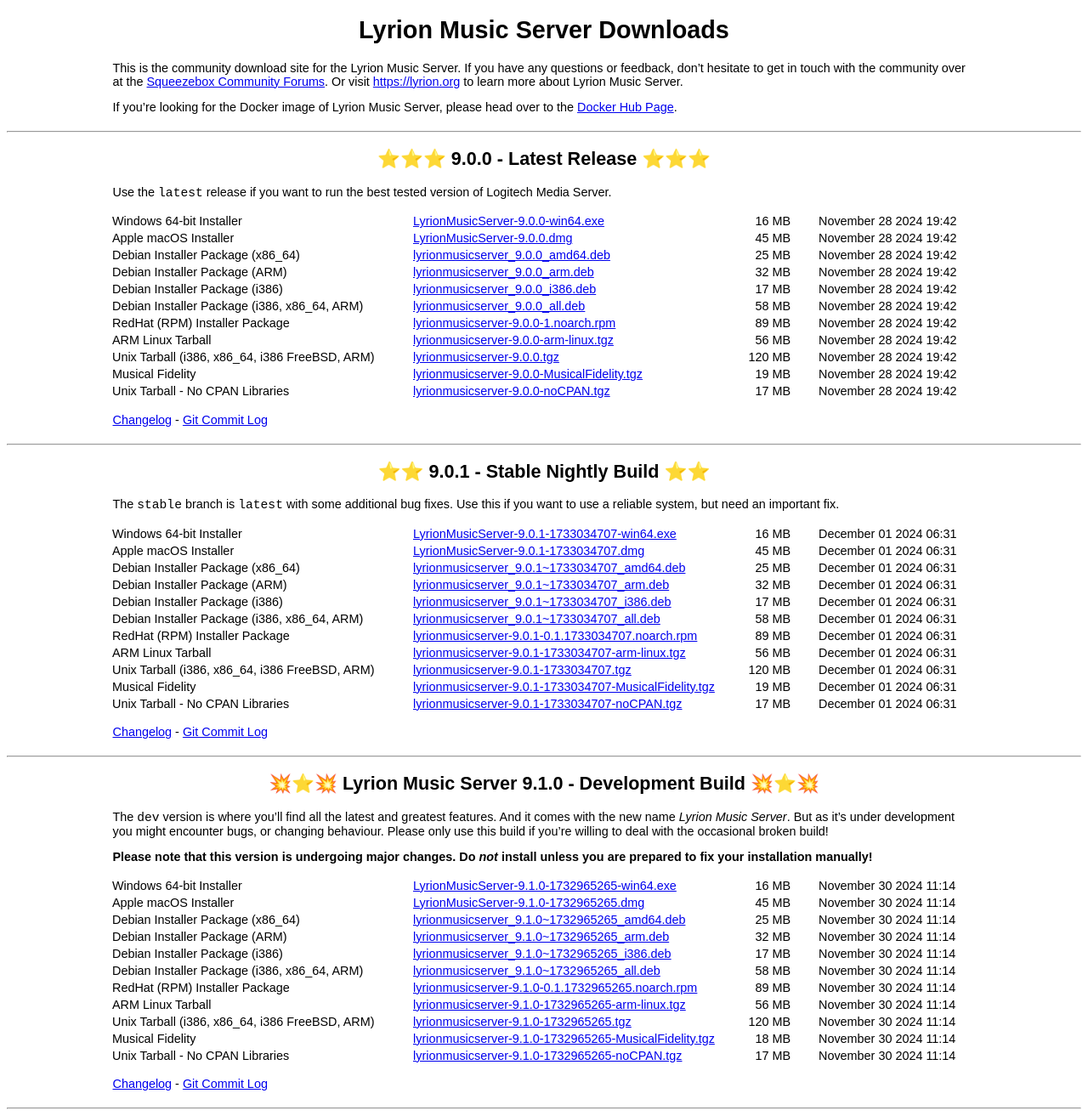
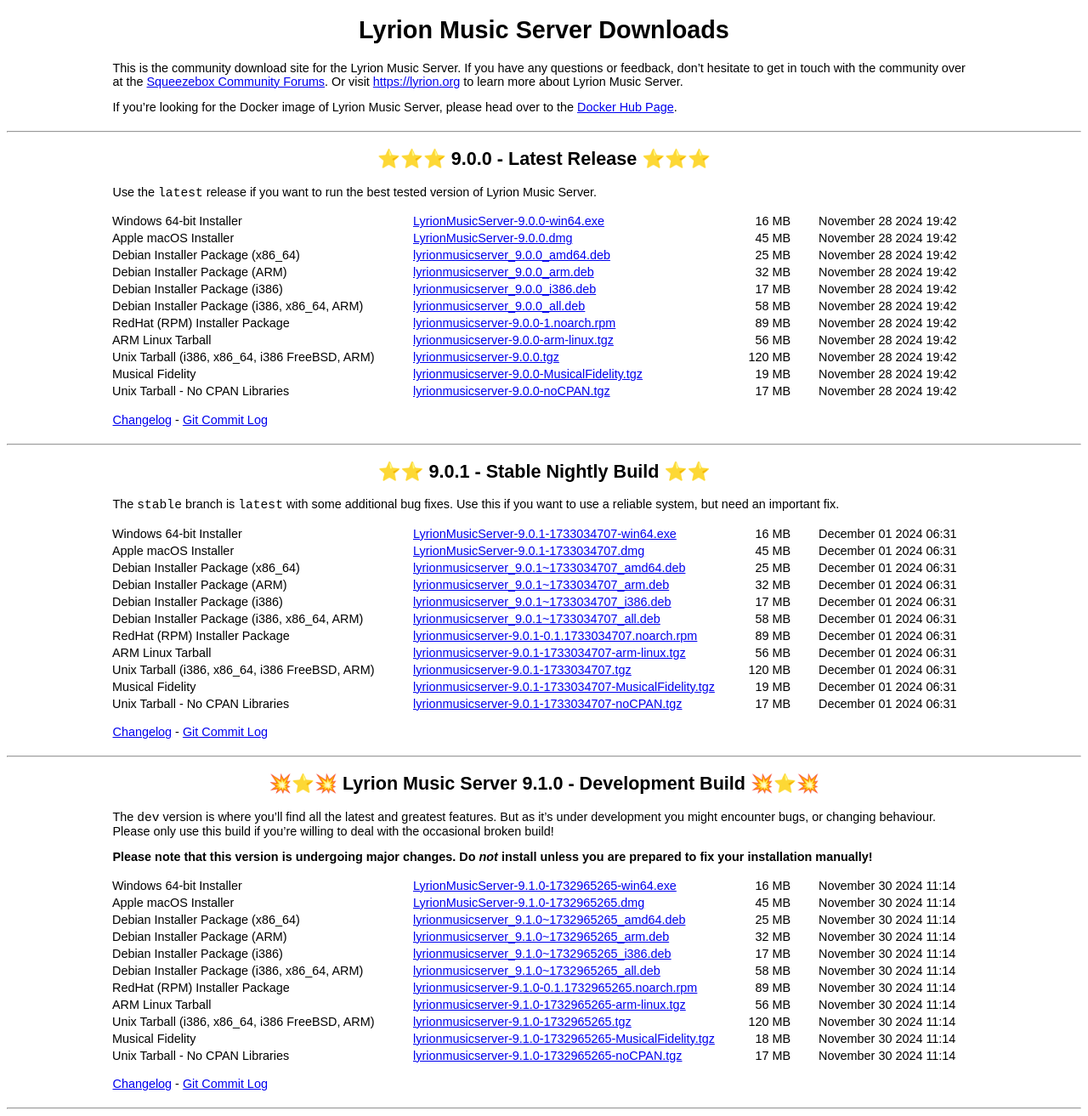
Before and after one commit to LMS-Community/lms-server-repository, a Jekyll site: the page built from index.md, in a window 1280 px wide. Shown: the whole page at 85% size. Built offline with Jekyll 4.4.1, drawn with Linux system fonts in a browser that asks for light colours; our own code applies the rules of GitHub Pages for plain Markdown files.

Commit message:
Update index.md

```diff
--- a/index.md
+++ b/index.md
@@ -31,7 +31,7 @@ If you're looking for the Docker image of Lyrion Music Server, please head over
 ---
 ## ⭐️⭐️⭐️ {{ page.latest }} - Latest Release ⭐️⭐️⭐️
 
-Use the `latest` release if you want to run the best tested version of Logitech Media Server.
+Use the `latest` release if you want to run the best tested version of Lyrion Music Server.
 
 {% include release-block.md branch="latest" page=page version=page.latest %}
 
@@ -48,8 +48,7 @@ but need an important fix.
 
 ## 💥⭐️💥 Lyrion Music Server {{ page.dev }} - Development Build 💥⭐️💥
 
-The `dev` version is where you'll find all the latest and greatest features. And it comes with the new name
-*Lyrion Music Server*. But as it's under development
+The `dev` version is where you'll find all the latest and greatest features. But as it's under development
 you might encounter bugs, or changing behaviour. Please only use this build if you're willing to deal with
 the occasional broken build!
 
```
